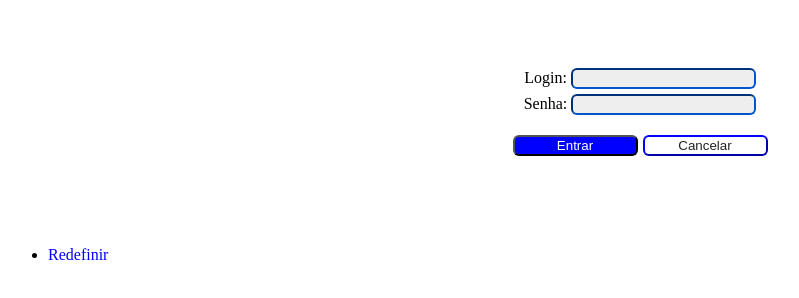
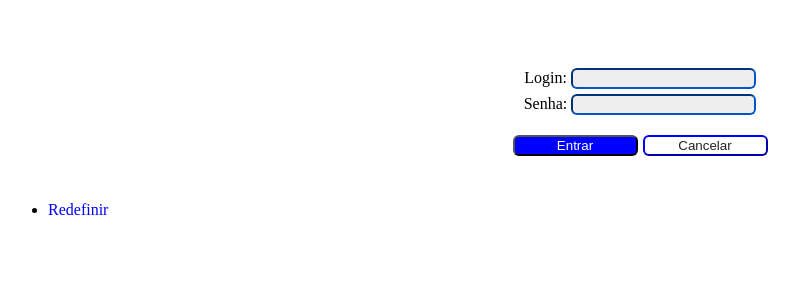
Before and after one commit to Aylton-dev/Formulario-2, a plain HTML site: page index.html in a window 1280 px wide. Shown: the part 340-638 px from the top of the page, without its empty margins (0-799 px from the left). Drawn offline with Linux system fonts and the light colour scheme.

Commit message:
https://github.com/Aylton-dev/Formulario-2.git

```diff
--- a/index.html
+++ b/index.html
@@ -36,7 +36,7 @@
         <button class="botao-cancelar" type="button">Cancelar</button>
     </div>
 <ul class="ul-login">
-    <li>
+    <li class="li-login">
         <a class="redefinir" href="redefinir senha">Redefinir</a>
     </li>
 </ul>
--- a/style.css
+++ b/style.css
@@ -88,7 +88,7 @@ h2{
     margin: 0;
     width: 100%;
 }
-.ul-cadastro li .sair{
+.ul-cadastro .li-cadastro .sair{
     text-decoration: none;
     color: rgb(105, 105, 105);
     padding: 5px 10px;
@@ -98,9 +98,7 @@ h2{
     text-align: center;
     margin-top: 45px;
 }
-.ul-login li .redefinir{
-    display: inline-block;
-    text-align: center;
+.ul-login .li-login .redefinir{
     color: blue;
     margin-top: 45px;
     text-decoration: none;
```
Also changed, not shown: cadastro.html (+1 -1 lines).
